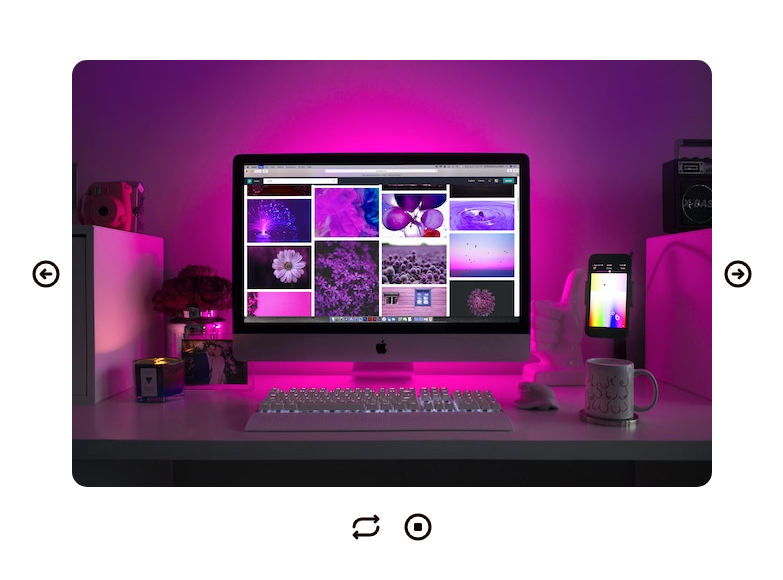
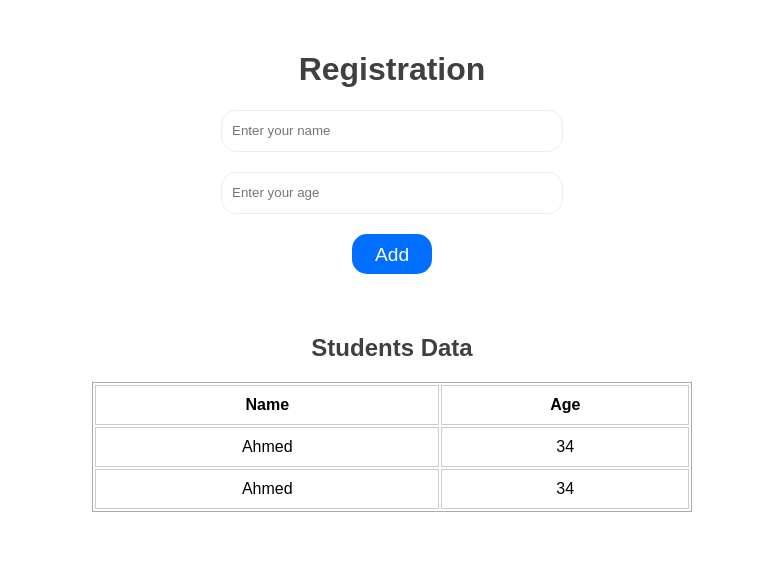
Before and after one commit to eslamsobhy/first-ng-project, an Angular app: page / in a window 1280 px wide. Shown: the top 580 px of the page, without its empty margins (248-1031 px from the left). Built offline with nearby package versions, Linux system fonts and the light colour scheme.

Commit message:
added the components structure for registration

```diff
--- a/src/app/app component/app.component.css
+++ b/src/app/app component/app.component.css
@@ -0,0 +1,8 @@
+.container {
+  display: flex;
+  flex-direction: column;
+  gap: 20px;
+  align-items: center;
+  width: 80%;
+  margin: 30px auto;
+}
--- a/src/app/app component/app.component.html
+++ b/src/app/app component/app.component.html
@@ -1,4 +1,8 @@
 <!-- <h1>Hello World!</h1>
 <custom-heading></custom-heading> -->
 <!-- <app-input-binding></app-input-binding> -->
-<app-slider></app-slider>
+<!-- <app-slider></app-slider> -->
+<div class="container">
+  <app-registration></app-registration>
+  <app-students></app-students>
+</div>
--- a/src/app/app.module.ts
+++ b/src/app/app.module.ts
@@ -5,6 +5,8 @@ import { AppComponent } from './app component/app.component';
 import { FirstComponent } from './first component/first.component';
 import { InputBindingComponent } from './second component/input-binding/input-binding.component';
 import { SliderComponent } from './slider component/slider/slider.component';
+import { RegistrationComponent } from './registration component/registration/registration.component';
+import { StudentsComponent } from './students component/students/students.component';
 import { FormsModule } from '@angular/forms';
 
 @NgModule({
@@ -13,6 +15,8 @@ import { FormsModule } from '@angular/forms';
     FirstComponent,
     InputBindingComponent,
     SliderComponent,
+    RegistrationComponent,
+    StudentsComponent,
   ],
   imports: [BrowserModule, FormsModule],
   providers: [],
--- /dev/null
+++ b/src/app/registration component/registration/registration.component.css
@@ -0,0 +1,25 @@
+.form {
+  display: flex;
+  flex-direction: column;
+  align-items: center;
+  gap: 20px;
+  width: 100%;
+}
+
+input[type="text"] {
+  width: 20rem;
+  margin: 0 auto;
+}
+
+input[type="text"]:focus {
+  border-color: #aaa;
+}
+
+input[type="button"] {
+  background-color: rgb(0, 110, 255);
+  color: white;
+}
+
+input[type="button"]:hover {
+  background-color: rgb(0, 153, 255);
+}
--- /dev/null
+++ b/src/app/registration component/registration/registration.component.html
@@ -0,0 +1,6 @@
+<h1>Registration</h1>
+<section class="form">
+  <input type="text" placeholder="Enter your name" />
+  <input type="text" placeholder="Enter your age" />
+  <input type="button" value="Add" />
+</section>
--- a/src/app/second component/input-binding/input-binding.component.css
+++ b/src/app/second component/input-binding/input-binding.component.css
@@ -4,19 +4,6 @@ section {
   display: flex;
   flex-direction: column;
   align-items: center;
-}
-
-input[type="text"] {
-  width: 50%;
-  border: 1px solid #eee;
-  height: 40px;
-  margin: 40px auto;
-  padding: 0 10px;
-  border-radius: 15px;
-}
-
-input[type="text"]:focus {
-  border-color: #aaa;
 }
 
 p {
@@ -27,21 +14,3 @@ p span {
   font-weight: normal;
   color: rgba(0, 0, 0, 0.75);
 }
-
-input[type="button"] {
-  border: none;
-  width: 80px;
-  height: 40px;
-  padding: 10px;
-  border-radius: 15px;
-  background-color: violet;
-  text-transform: capitalize;
-  /* font-weight: bold; */
-  font-size: 1.2rem;
-  cursor: pointer;
-  transition: background-color 0.3s ease-in-out;
-}
-
-input[type="button"]:hover {
-  background-color: rgb(255, 94, 255);
-}
--- /dev/null
+++ b/src/app/students component/students/students.component.css
@@ -0,0 +1,16 @@
+.students-container {
+  margin-top: 40px;
+}
+
+table {
+  width: 600px;
+  border: 1px solid #aaa;
+}
+
+td,
+th,
+tr {
+  border: 1px solid #ccc;
+  text-align: center;
+  padding: 10px;
+}
--- /dev/null
+++ b/src/app/students component/students/students.component.html
@@ -0,0 +1,19 @@
+<section class="students-container">
+  <h1>Students Data</h1>
+  <table>
+    <thead>
+      <th>Name</th>
+      <th>Age</th>
+    </thead>
+    <tbody>
+      <tr>
+        <td>Ahmed</td>
+        <td>34</td>
+      </tr>
+      <tr>
+        <td>Ahmed</td>
+        <td>34</td>
+      </tr>
+    </tbody>
+  </table>
+</section>
--- a/src/styles.css
+++ b/src/styles.css
@@ -2,3 +2,39 @@
 body {
   font-family: Arial, Helvetica, sans-serif;
 }
+
+h1 {
+  color: rgba(0, 0, 0, 0.75);
+  text-align: center;
+}
+
+input[type="text"] {
+  width: 50%;
+  border: 1px solid #eee;
+  height: 40px;
+  margin: 40px auto;
+  padding: 0 10px;
+  border-radius: 15px;
+}
+
+input[type="text"]:focus {
+  border-color: #aaa;
+}
+
+input[type="button"] {
+  border: none;
+  width: 80px;
+  height: 40px;
+  padding: 10px;
+  border-radius: 15px;
+  background-color: violet;
+  text-transform: capitalize;
+  /* font-weight: bold; */
+  font-size: 1.2rem;
+  cursor: pointer;
+  transition: background-color 0.3s ease-in-out;
+}
+
+input[type="button"]:hover {
+  background-color: rgb(255, 94, 255);
+}
```
Also changed, not shown: src/app/registration component/registration/registration.component.ts (added, +10 -0 lines), src/app/students component/students/students.component.ts (added, +10 -0 lines).
